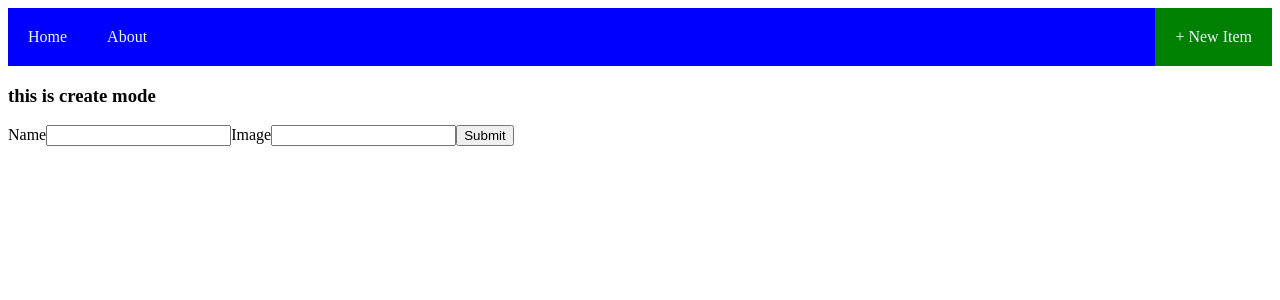
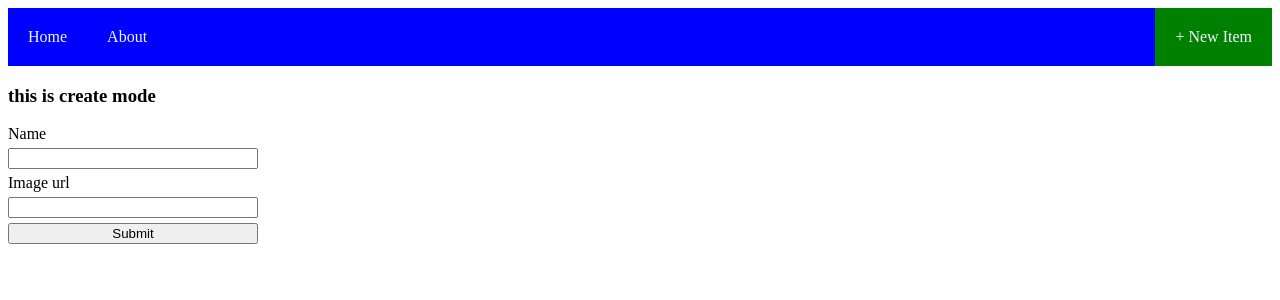
Before and after one commit to Dimags500/appleseeds-weekend-tasks, a React (Create React App) app in the folder week10/task2/shoes/: page /create in a window 1280 px wide. Shown: the top 300 px of the page. Built offline with nearby package versions, Linux system fonts and the light colour scheme.

Commit message:
minor change

```diff
--- a/week10/task2/shoes/src/components/App.js
+++ b/week10/task2/shoes/src/components/App.js
@@ -6,6 +6,7 @@ import "./App.css";
 import ItemDeteils from "../navigation/product-deteils/ItemDeteils";
 import About from "../navigation/about-page/About";
 import Form from "./form/Form";
+import NotFound from "../navigation/404/NotFound";
 
 class App extends React.Component {
   constructor() {
@@ -25,11 +26,14 @@ class App extends React.Component {
               <About />
             </Route>
             <Route path="/product/:id" component={ItemDeteils} />
-            <Route path="/create" component={Form} />
-            <Route path="/edit" component={Form} />
+            <Route exact path="/create" component={Form} />
+            <Route exact path="/edit" component={Form} />
 
             <Route path="/">
               <Home />
+            </Route>
+            <Route path="*">
+              <NotFound />
             </Route>
           </Switch>
         </BrowserRouter>
--- /dev/null
+++ b/week10/task2/shoes/src/components/form/Form.css
@@ -0,0 +1,12 @@
+
+
+
+
+
+.form {
+    max-width: 250px;
+    display: flex;
+    flex-direction: column;
+    gap: 5px;
+
+}
--- a/week10/task2/shoes/src/components/form/Form.js
+++ b/week10/task2/shoes/src/components/form/Form.js
@@ -1,5 +1,6 @@
 import React from "react";
 import { hendlerCreateProduct, hendlerUpdateProduct } from "../../api/hendlers";
+import "./Form.css";
 
 class Form extends React.Component {
   constructor() {
@@ -13,17 +14,39 @@ class Form extends React.Component {
   }
 
   componentDidMount() {
+    this.checkStatus();
+  }
+
+  checkStatus() {
     if (this.props.match.path === "/edit") {
       let product = this.props.history.location.state;
       this.setState(() => {
         return { product: product, status: "edit" };
       });
     }
+    if (this.props.match.path === "/create") {
+      let product = { name: "", image: "", id: "" };
+      this.setState(() => {
+        return { product, status: "create" };
+      });
+    }
+  }
+
+  shouldComponentUpdate() {
+    if (`/${this.state.status}` !== this.props.match.path) {
+      this.checkStatus();
+      return true;
+    }
+    return false;
   }
 
   componentDidUpdate() {
     this.nameRef.current.value = this.state.product.name;
     this.imageRef.current.value = this.state.product.image;
+  }
+
+  formValidation(data) {
+    return data.some((item) => item === "" || item === " ");
   }
 
   onSubmitHendler = async (e) => {
@@ -34,6 +57,9 @@ class Form extends React.Component {
       image: this.imageRef.current.value,
     };
 
+    let valid = !this.formValidation([data.name, data.image]);
+
+    if (valid) {
       if (this.state.status === "create") {
         await hendlerCreateProduct(data);
       }
@@ -42,16 +68,19 @@ class Form extends React.Component {
       }
 
       this.props.history.push("/");
+    } else {
+      alert("data not valid");
+    }
   };
 
   render() {
     return (
       <div>
         <h3> this is {this.state.status} mode</h3>
-        <form>
+        <form className="form">
           <label>Name</label>
           <input type="text" ref={this.nameRef} />
-          <label>Image</label>
+          <label>Image url</label>
           <input type="text" ref={this.imageRef} />
           <button type="submit" onClick={this.onSubmitHendler}>
             Submit{" "}
--- a/week10/task2/shoes/src/components/header/Header.js
+++ b/week10/task2/shoes/src/components/header/Header.js
@@ -1,5 +1,5 @@
 import React from "react";
-import { Link, Switch, Route } from "react-router-dom";
+import { Link, Switch, Route, NavLink } from "react-router-dom";
 import "./Header.css";
 
 class Header extends React.Component {
@@ -15,9 +15,9 @@ class Header extends React.Component {
           </Link>
         </div>
 
-        <Link className="header-item new-item" to="/create">
+        <NavLink className="header-item new-item" to="/create">
           + New Item
-        </Link>
+        </NavLink>
       </div>
     );
   }
--- /dev/null
+++ b/week10/task2/shoes/src/navigation/404/NotFound.js
@@ -0,0 +1,9 @@
+import React from "react";
+
+class NotFound extends React.Component {
+  render() {
+    return <div>NotFound</div>;
+  }
+}
+
+export default NotFound;
--- a/week10/task2/shoes/src/navigation/home-page/Home.js
+++ b/week10/task2/shoes/src/navigation/home-page/Home.js
@@ -25,7 +25,7 @@ class Home extends React.Component {
   }
 
   render() {
-    if (this.state.products.length < 1) {
+    if (this.state.products.length <= 0) {
       return <Spinner />;
     } else {
       return <div className="main">{this.showItems()}</div>;
```
Lines whose indentation alone changed are shown as unchanged.
